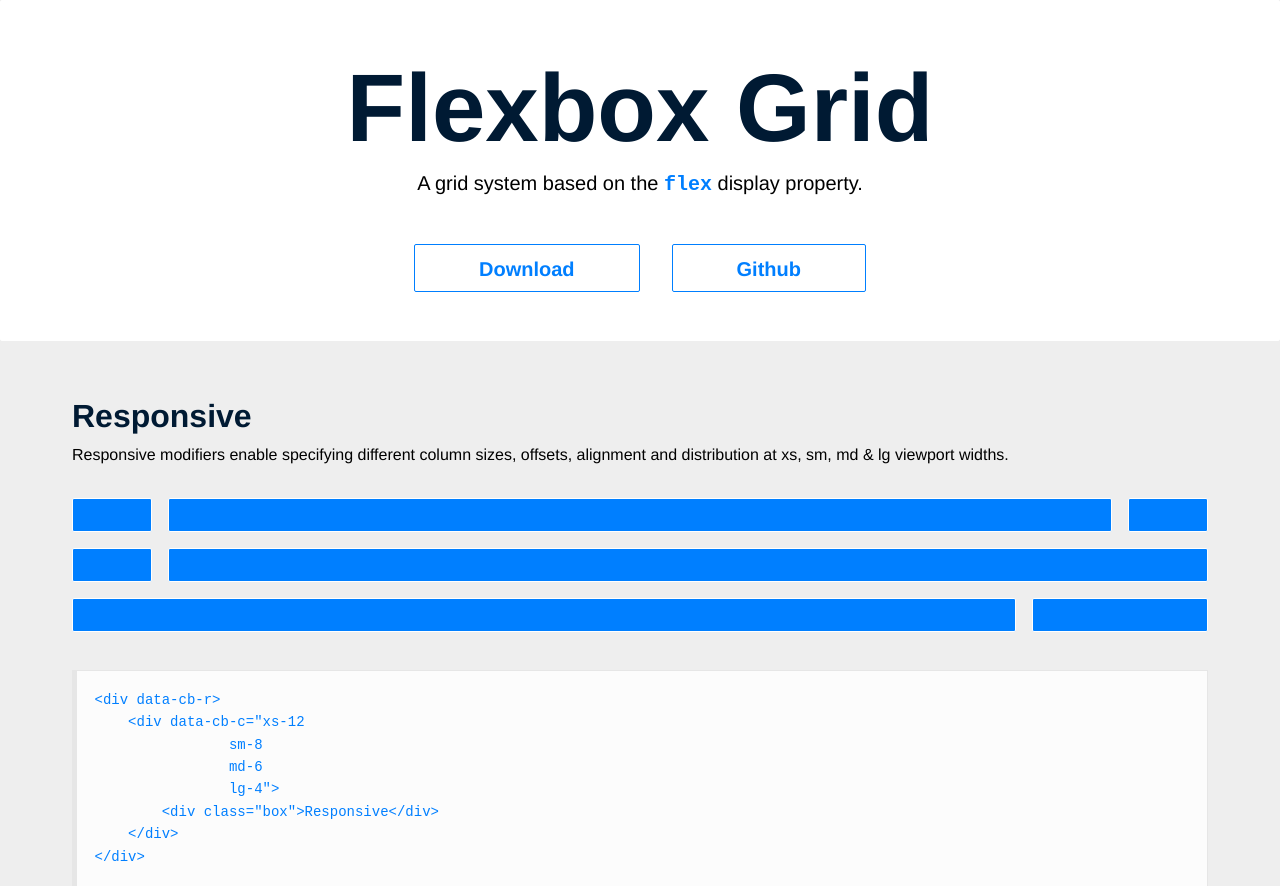
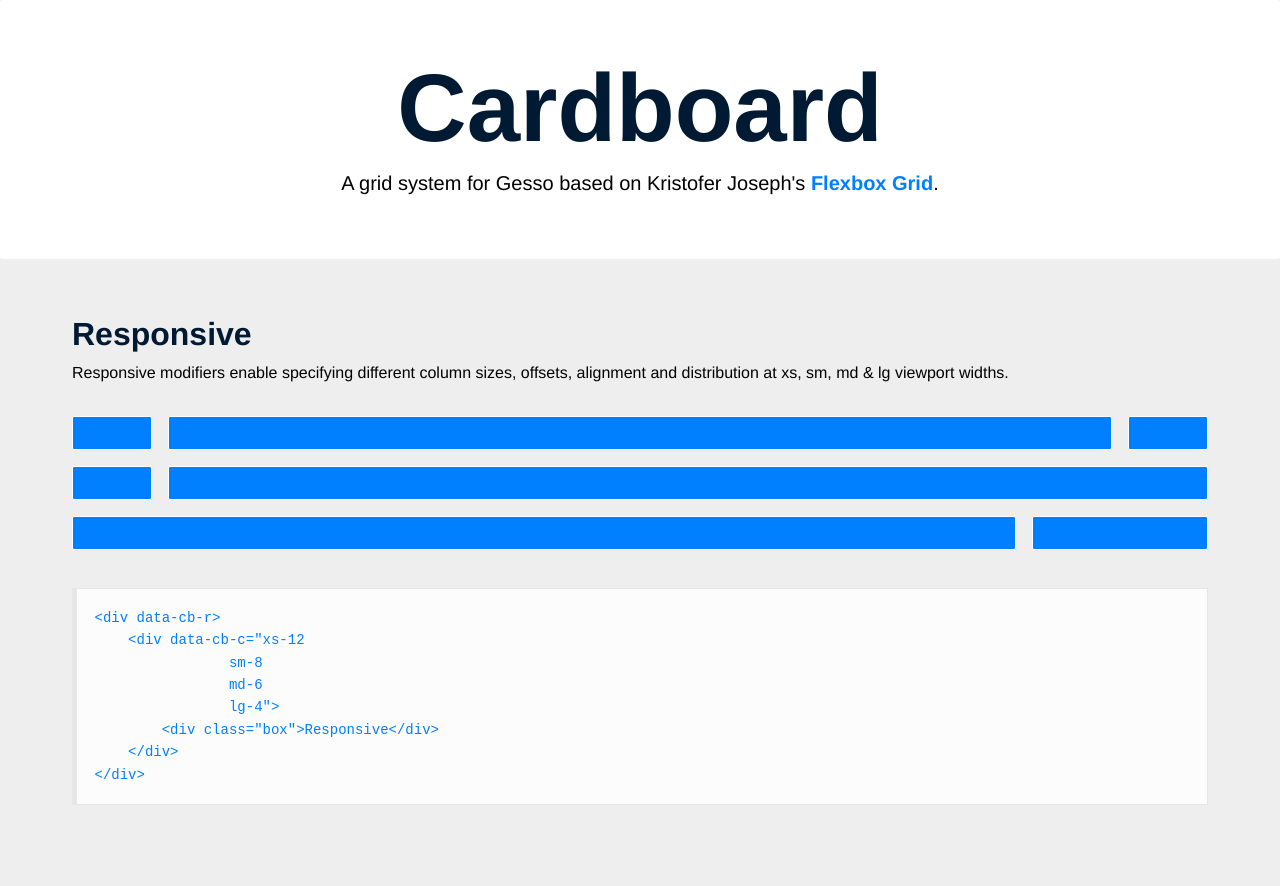
Before and after one commit to cirothedesertwind/cardboard, a plain HTML site: page public_html/index.html in a window 1280 px wide. Shown: the top 886 px of the page. Drawn offline with nearby package versions, Linux system fonts and the light colour scheme; files that its build step writes are made by us from their sources.

Commit message:
Update project name.

```diff
--- a/public_html/index.html
+++ b/public_html/index.html
@@ -4,7 +4,7 @@
     <head>
         <meta charset="utf-8" />
         <meta http-equiv="X-UA-Compatible" content="IE=edge">
-        <title>Flexbox Grid</title>
+        <title>Cardboard</title>
         <meta name="viewport" content="width=device-width, initial-scale=1">
 
         <link href="css/cardboard.css" rel="stylesheet"/>
@@ -16,16 +16,10 @@
         <div class="page js-page">
             <header class="hero">
                 <div data-cb-r="center-xs">
-                     <h1 class="hero-headline">Flexbox Grid</h1>
+                     <h1 class="hero-headline">Cardboard</h1>
                 </div>
                 <div data-cb-r="center-xs">
-                    <p class="hero-copy">A grid system based on the <a href="http://caniuse.com/#search=flexbox"><code class="inline-anchor">flex</code></a> display
-                        property.</p>
-                </div>
-                <div data-cb-r="center-xs">
-                  <a class="button invisible-xs visible-md" href="https://github.com/kristoferjoseph/flexboxgrid/archive/v6.2.0.zip">Download</a>
-                  <a class="button" href="https://github.com/kristoferjoseph/flexboxgrid">Github</a>
-
+                    <p class="hero-copy">A grid system for Gesso based on Kristofer Joseph's <a href="https://github.com/kristoferjoseph/flexboxgrid">Flexbox Grid</a>.</p>
                 </div>
             </header>
 
```
